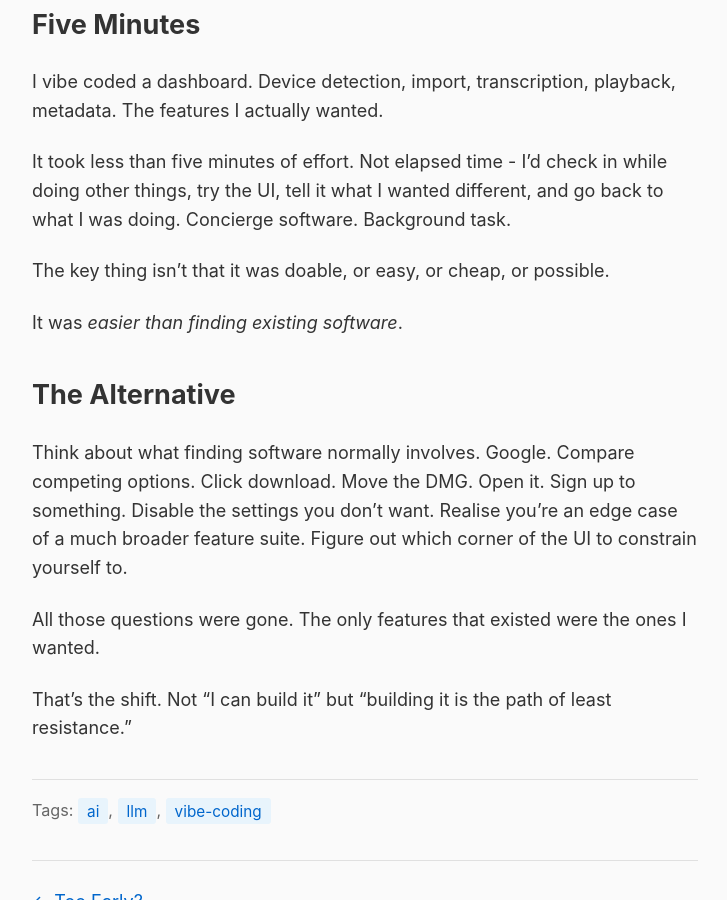
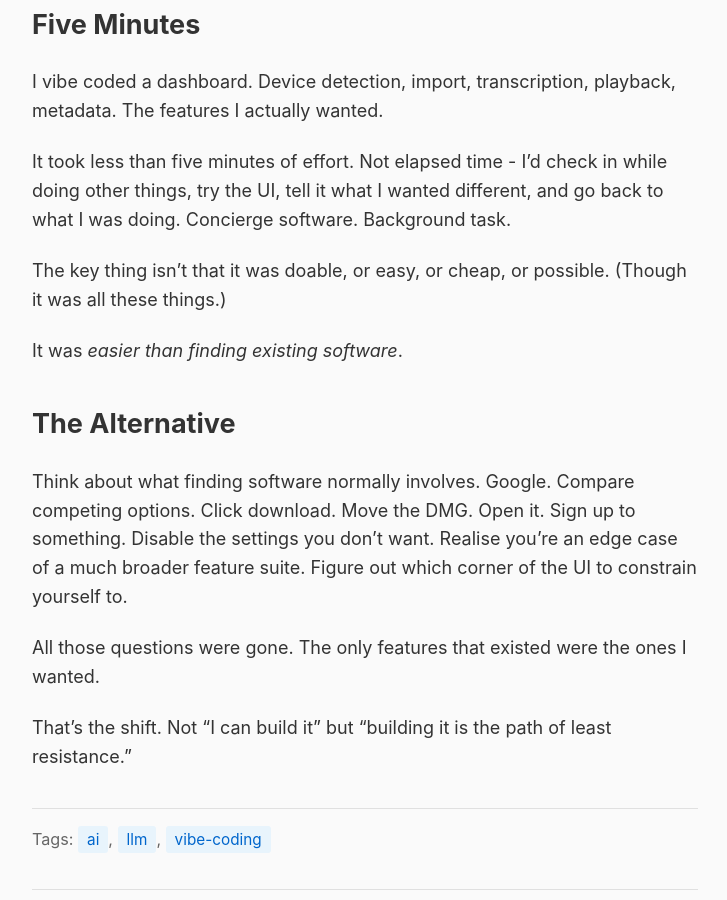
Before and after one commit to rob137/rob137.github.io, a Jekyll site: the page built from _posts/2026-01-13-concierge-software.md, in a window 1280 px wide and 900 px high, scrolled down 727 px. Shown: the whole window, without its empty margins (275-1002 px from the left). Built offline with Jekyll 4.4.1, drawn with Linux system fonts in a browser that asks for light colours.

Commit message:
Add parenthetical acknowledgment
Co-Authored-By: Claude Opus 4.5 <noreply@anthropic.com>

```diff
--- a/_posts/2026-01-13-concierge-software.md
+++ b/_posts/2026-01-13-concierge-software.md
@@ -20,7 +20,7 @@ I vibe coded a dashboard. Device detection, import, transcription, playback, met
 
 It took less than five minutes of effort. Not elapsed time - I'd check in while doing other things, try the UI, tell it what I wanted different, and go back to what I was doing. Concierge software. Background task.
 
-The key thing isn't that it was doable, or easy, or cheap, or possible.
+The key thing isn't that it was doable, or easy, or cheap, or possible. (Though it was all these things.)
 
 It was *easier than finding existing software*.
 
```
